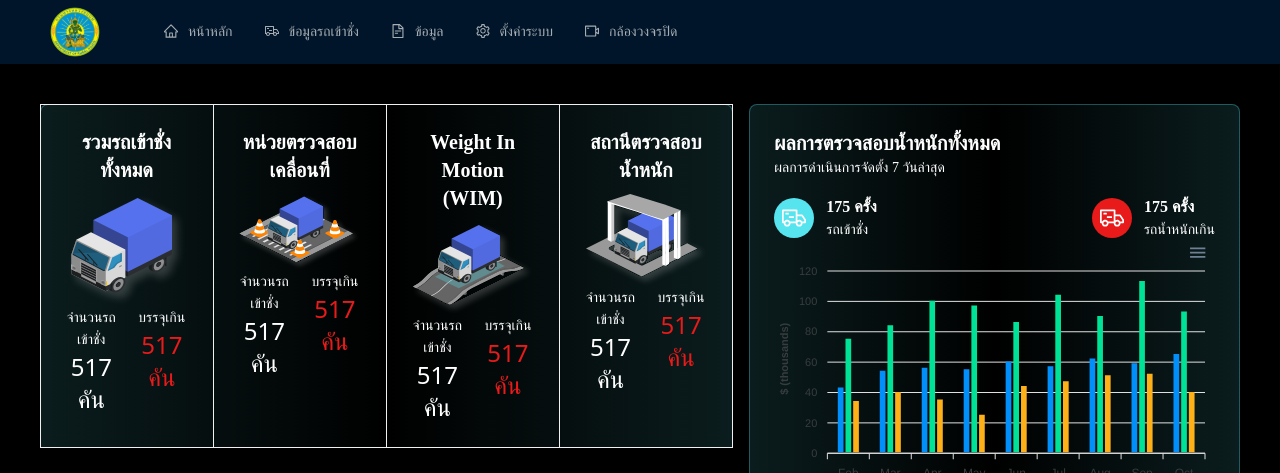
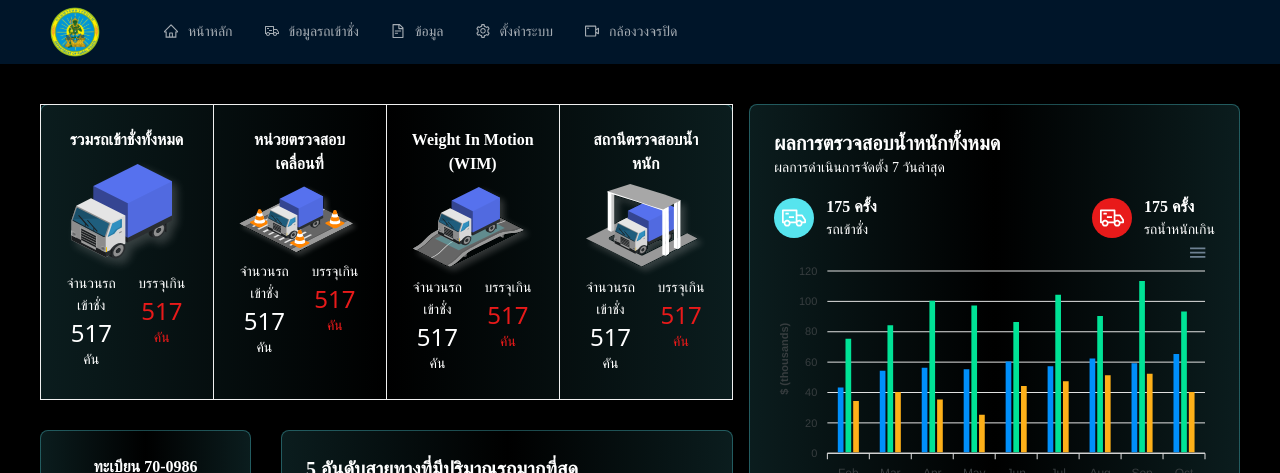
Before and after one commit to PlaymakerDev/dpt-ruralroad, a Next.js app: page /admin/dashboard in a window 1280 px wide. Shown: the top 473 px of the page. Built offline with nearby package versions, Linux system fonts and the light colour scheme.

Commit message:
mini-update

```diff
--- a/features/admin/dashboard/components/content/CarEntrySection.js
+++ b/features/admin/dashboard/components/content/CarEntrySection.js
@@ -16,7 +16,7 @@ const CarEntrySection = (props) => {
   return (
     <Card className='bg-gradient border-lightblue !w-full !h-full'>
       <Card.Grid hoverable={false} {...gridProperties}>
-        <Typography.Title level={4}>รวมรถเข้าชั่งทั้งหมด</Typography.Title>
+        <Typography.Title level={5}>รวมรถเข้าชั่งทั้งหมด</Typography.Title>
         <Image
           src={TruckOverall}
           alt='truck-overall'
@@ -26,17 +26,17 @@ const CarEntrySection = (props) => {
           <Col xs={24} sm={12} md={12} lg={12} xl={12} xxl={12}>
             <Typography.Text className='!text-sm'>จำนวนรถเข้าชั่ง</Typography.Text><br />
             <Typography.Text className='!text-2xl !font-IBMPlexSansThaiBold'>517</Typography.Text><br />
-            <Typography.Text className='!text-2xl !font-IBMPlexSansThaiBold'>คัน</Typography.Text>
+            <Typography.Text className='!text-sm !font-IBMPlexSansThaiBold'>คัน</Typography.Text>
           </Col>
           <Col xs={24} sm={12} md={12} lg={12} xl={12} xxl={12}>
             <Typography.Text className='!text-sm'>บรรจุเกิน</Typography.Text><br />
             <Typography.Text className='!text-2xl !font-IBMPlexSansThaiBold !text-[#E81A1A]'>517</Typography.Text><br />
-            <Typography.Text className='!text-2xl !font-IBMPlexSansThaiBold !text-[#E81A1A]'>คัน</Typography.Text>
+            <Typography.Text className='!text-sm !font-IBMPlexSansThaiBold !text-[#E81A1A]'>คัน</Typography.Text>
           </Col>
         </Row>
       </Card.Grid>
       <Card.Grid hoverable={false} {...gridProperties}>
-        <Typography.Title level={4}>หน่วยตรวจสอบเคลื่อนที่</Typography.Title>
+        <Typography.Title level={5}>หน่วยตรวจสอบเคลื่อนที่</Typography.Title>
         <Image
           src={TruckInspect}
           alt='truck-inspect'
@@ -46,17 +46,17 @@ const CarEntrySection = (props) => {
           <Col xs={24} sm={12} md={12} lg={12} xl={12} xxl={12}>
             <Typography.Text className='!text-sm'>จำนวนรถเข้าชั่ง</Typography.Text><br />
             <Typography.Text className='!text-2xl !font-IBMPlexSansThaiBold'>517</Typography.Text><br />
-            <Typography.Text className='!text-2xl !font-IBMPlexSansThaiBold'>คัน</Typography.Text>
+            <Typography.Text className='!text-sm !font-IBMPlexSansThaiBold'>คัน</Typography.Text>
           </Col>
           <Col xs={24} sm={12} md={12} lg={12} xl={12} xxl={12}>
             <Typography.Text className='!text-sm'>บรรจุเกิน</Typography.Text><br />
             <Typography.Text className='!text-2xl !font-IBMPlexSansThaiBold !text-[#E81A1A]'>517</Typography.Text><br />
-            <Typography.Text className='!text-2xl !font-IBMPlexSansThaiBold !text-[#E81A1A]'>คัน</Typography.Text>
+            <Typography.Text className='!text-sm !font-IBMPlexSansThaiBold !text-[#E81A1A]'>คัน</Typography.Text>
           </Col>
         </Row>
       </Card.Grid>
       <Card.Grid hoverable={false} {...gridProperties}>
-        <Typography.Title level={4}>Weight In Motion (WIM)</Typography.Title>
+        <Typography.Title level={5}>Weight In Motion (WIM)</Typography.Title>
         <Image
           src={TruckWIM}
           alt='truck-wim'
@@ -66,17 +66,17 @@ const CarEntrySection = (props) => {
           <Col xs={24} sm={12} md={12} lg={12} xl={12} xxl={12}>
             <Typography.Text className='!text-sm'>จำนวนรถเข้าชั่ง</Typography.Text><br />
             <Typography.Text className='!text-2xl !font-IBMPlexSansThaiBold'>517</Typography.Text><br />
-            <Typography.Text className='!text-2xl !font-IBMPlexSansThaiBold'>คัน</Typography.Text>
+            <Typography.Text className='!text-sm !font-IBMPlexSansThaiBold'>คัน</Typography.Text>
           </Col>
           <Col xs={24} sm={12} md={12} lg={12} xl={12} xxl={12}>
             <Typography.Text className='!text-sm'>บรรจุเกิน</Typography.Text><br />
             <Typography.Text className='!text-2xl !font-IBMPlexSansThaiBold !text-[#E81A1A]'>517</Typography.Text><br />
-            <Typography.Text className='!text-2xl !font-IBMPlexSansThaiBold !text-[#E81A1A]'>คัน</Typography.Text>
+            <Typography.Text className='!text-sm !font-IBMPlexSansThaiBold !text-[#E81A1A]'>คัน</Typography.Text>
           </Col>
         </Row>
       </Card.Grid>
       <Card.Grid hoverable={false} {...gridProperties}>
-        <Typography.Title level={4}>สถานีตรวจสอบน้ำหนัก</Typography.Title>
+        <Typography.Title level={5}>สถานีตรวจสอบน้ำหนัก</Typography.Title>
         <Image
           src={TruckWeight}
           alt='truck-weight'
@@ -86,12 +86,12 @@ const CarEntrySection = (props) => {
           <Col xs={24} sm={12} md={12} lg={12} xl={12} xxl={12}>
             <Typography.Text className='!text-sm'>จำนวนรถเข้าชั่ง</Typography.Text><br />
             <Typography.Text className='!text-2xl !font-IBMPlexSansThaiBold'>517</Typography.Text><br />
-            <Typography.Text className='!text-2xl !font-IBMPlexSansThaiBold'>คัน</Typography.Text>
+            <Typography.Text className='!text-sm !font-IBMPlexSansThaiBold'>คัน</Typography.Text>
           </Col>
           <Col xs={24} sm={12} md={12} lg={12} xl={12} xxl={12}>
             <Typography.Text>บรรจุเกิน</Typography.Text><br />
             <Typography.Text className='!text-2xl !font-IBMPlexSansThaiBold !text-[#E81A1A]'>517</Typography.Text><br />
-            <Typography.Text className='!text-2xl !font-IBMPlexSansThaiBold !text-[#E81A1A]'>คัน</Typography.Text>
+            <Typography.Text className='!text-sm !font-IBMPlexSansThaiBold !text-[#E81A1A]'>คัน</Typography.Text>
           </Col>
         </Row>
       </Card.Grid>
--- a/features/admin/dashboard/styles/Dashboard.module.css
+++ b/features/admin/dashboard/styles/Dashboard.module.css
@@ -0,0 +1,3 @@
+.noBorder {
+  border: none !important;
+}
```
